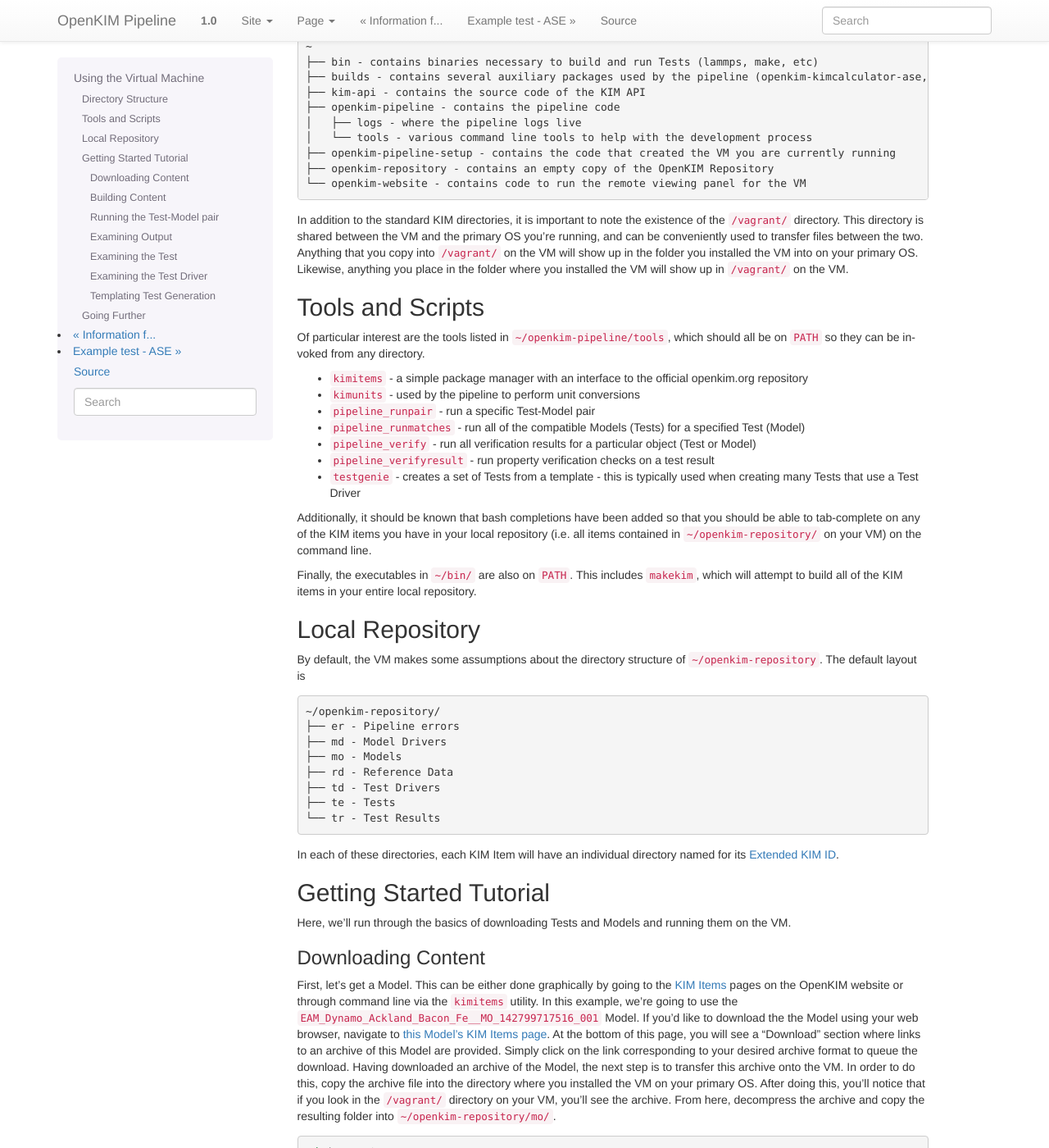
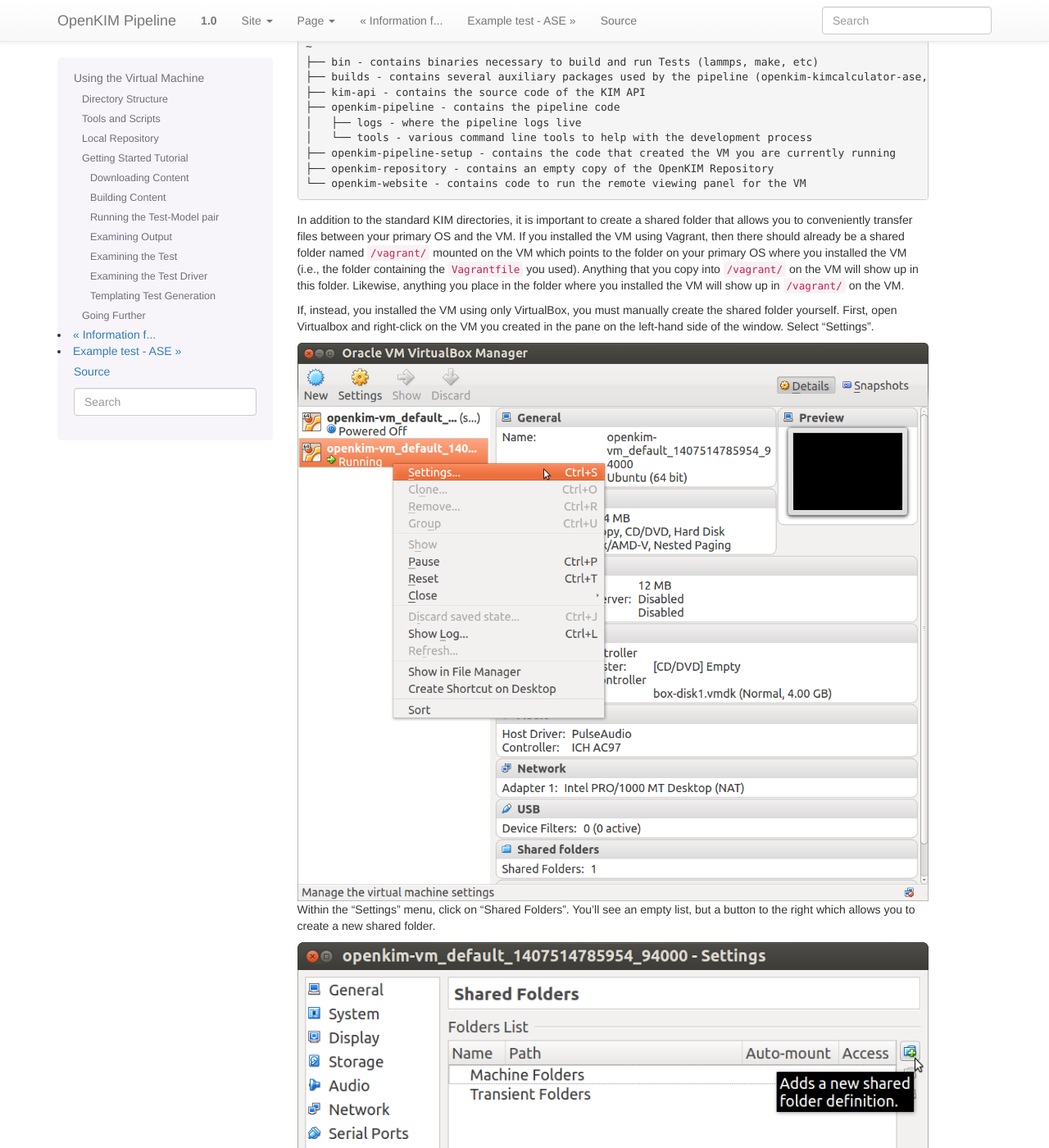
Before and after one commit to bjgjaefg23k/openkim-pipeline, a Sphinx documentation site: the page built from docs/tutorial_vm.rst, in a window 1280 px wide and 1400 px high, scrolled down 359 px. Shown: the whole window at 82% size. Built offline with Sphinx 7.4.7, drawn with Linux system fonts in a browser that asks for light colours; formulas are drawn with MathJax 3; some of the changed text lies outside the part shown.

Commit message:
Add shared folder if only using VBox

```diff
--- a/docs/tutorial_vm.rst
+++ b/docs/tutorial_vm.rst
@@ -23,7 +23,25 @@
     ├── openkim-repository - contains an empty copy of the OpenKIM Repository
     └── openkim-website - contains code to run the remote viewing panel for the VM
 
-In addition to the standard KIM directories, it is important to note the existence of the ``/vagrant/`` directory.  This directory is shared between the VM and the primary OS you're running, and can be conveniently used to transfer files between the two.  Anything that you copy into ``/vagrant/`` on the VM will show up in the folder you installed the VM into on your primary OS.  Likewise, anything you place in the folder where you installed the VM will show up in ``/vagrant/`` on the VM.
+In addition to the standard KIM directories, it is important to create a shared folder that allows you to conveniently transfer files between your primary OS and the VM.  If you installed the VM using Vagrant, then there should already be a shared folder named ``/vagrant/`` mounted on the VM which points to the folder on your primary OS where you installed the VM (i.e., the folder containing the ``Vagrantfile`` you used).  Anything that you copy into ``/vagrant/`` on the VM will show up in this folder.  Likewise, anything you place in the folder where you installed the VM will show up in ``/vagrant/`` on the VM.
+
+If, instead, you installed the VM using only VirtualBox, you must manually create the shared folder yourself.  First, open Virtualbox and right-click on the VM you created in the pane on the left-hand side of the window.  Select "Settings".
+
+.. image:: ./img/createsharedfolder1.png
+
+Within the "Settings" menu, click on "Shared Folders".  You'll see an empty list, but a button to the right which allows you to create a new shared folder.
+
+.. image:: ./img/createsharedfolder2.png
+
+In the menu that pops up, go to "Folder Path" and select a folder on your primary OS where you'd like to share files with the VM (in this example, I've used ``/home/user/Desktop/My_OpenKIM_VM/``.  Next, select a directory on the VM where you'd like to share files with your primary OS (I chose to name this ``/My_OpenKIM_VM/``).  For convenience, you'll want to check "Auto Mount" and "Make Permanent" so that the shared folder is always available when you boot the VM.
+
+.. image:: ./img/createsharedfolder3.png
+
+When you return to the "Shared Folders" menu, you should see the shared folder you created.
+
+.. image:: ./img/createsharedfolder4.png
+
+In this example, anything that is copied to ``/home/user/Desktop/My_OpenKIM_VM/`` on the machine running the VM will appear in the directory ``/My_OpenKIM_VM/`` on the VM, and vice versa.
 
 Tools and Scripts
 -----------------
```
Also changed, not shown: docs/img/createsharedfolder1.png (added), docs/img/createsharedfolder2.png (added), docs/img/createsharedfolder3.png (added), docs/img/createsharedfolder4.png (added).
